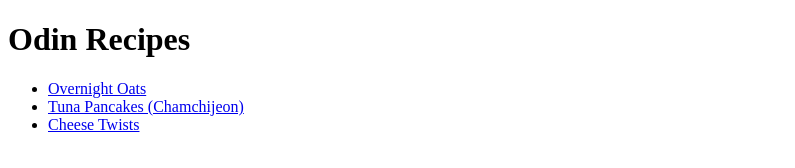
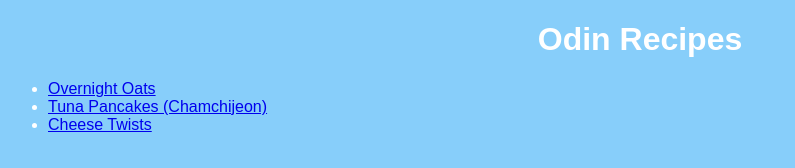
Before and after one commit to bence4/odin-recipes, a plain HTML site: page index.html in a window 1280 px wide. Shown: the whole page, without its empty margins (0-795 px from the left). Drawn offline with Linux system fonts and the light colour scheme.

Commit message:
add styles to css

```diff
--- a/index.html
+++ b/index.html
@@ -6,12 +6,12 @@
     <title>Document</title>
     <link rel="stylesheet" href="styles.css">
 </head>
-<body>
-    <h1>Odin Recipes</h1>
+<body class="background">
+    <h1 class="header">Odin Recipes</h1>
     <ul>
-        <li><a href="recipes/oat.html">Overnight Oats</a></li>
-        <li><a href="recipes/tuna.html">Tuna Pancakes (Chamchijeon)</a></li>
-        <li><a href="recipes/cheese.html">Cheese Twists</a></li>
+        <li class="link"><a href="recipes/oat.html">Overnight Oats</a></li>
+        <li class="link"><a href="recipes/tuna.html">Tuna Pancakes (Chamchijeon)</a></li>
+        <li class="link"><a href="recipes/cheese.html">Cheese Twists</a></li>
     </ul>
 
 </body>
--- a/styles.css
+++ b/styles.css
@@ -0,0 +1,14 @@
+.background{
+    background-color: lightskyblue;
+}
+
+.header{
+    color: white;
+    text-align: center;
+    font-family: Arial, Helvetica, sans-serif;
+}
+
+.link{
+    font-family: Arial, Helvetica, sans-serif;
+    color: white;
+}
```
